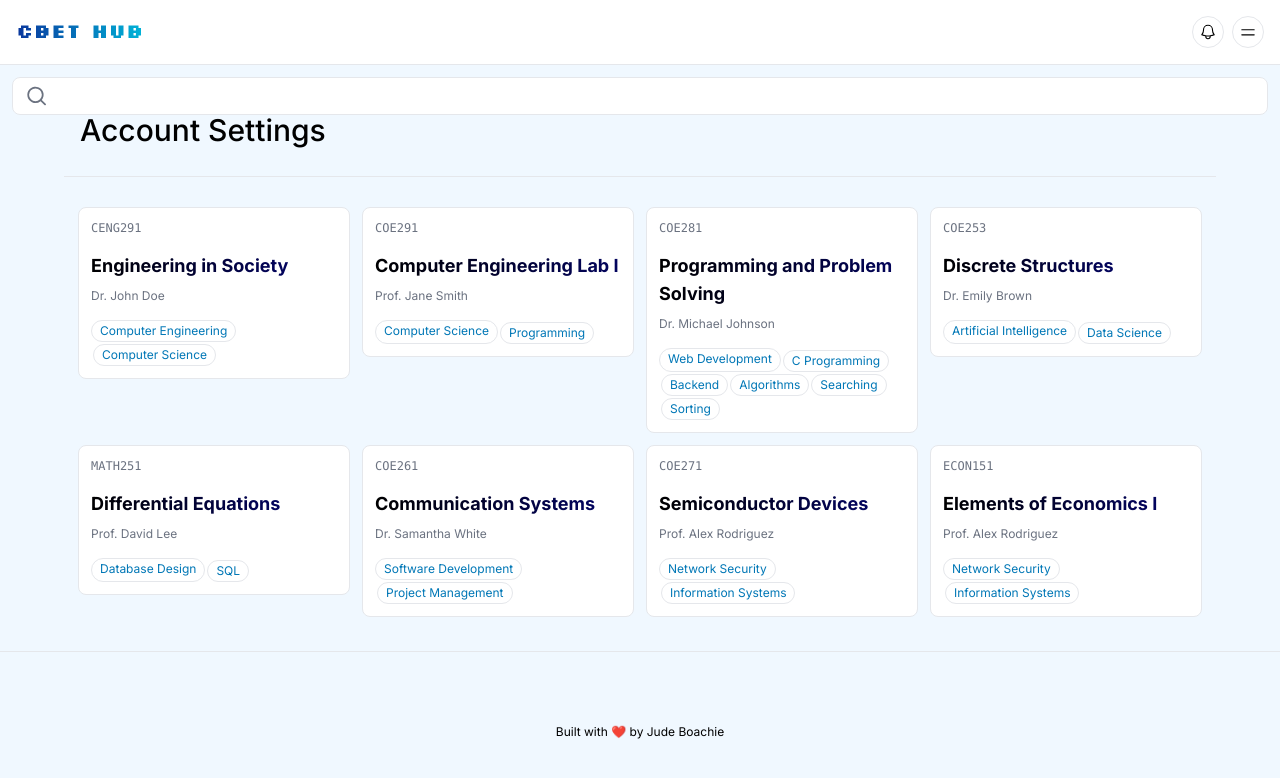
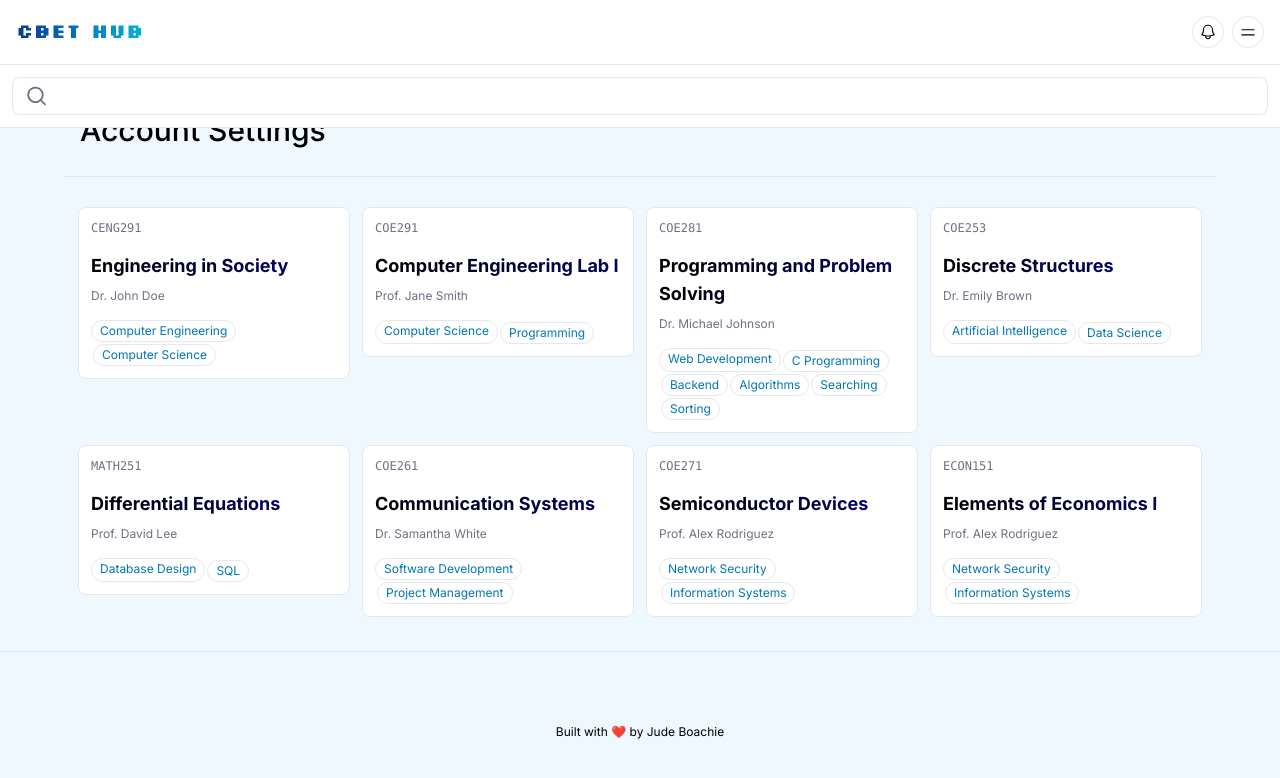
Before and after one commit to jdboachie/cbethub, a Next.js app: page / in a window 1280 px wide. Shown: the top 778 px of the page. Built offline with nearby package versions, Linux system fonts and the light colour scheme.

Commit message:
dev update

```diff
--- a/components/NavBar.tsx
+++ b/components/NavBar.tsx
@@ -43,7 +43,7 @@ const NavBar = () => {
                     )}
                 </div>
             </div>
-            <div className='w-full p-3'>
+            <div className='w-full p-3 bg-white dark:bg-black border-b'>
                 <Search />
             </div>
         </nav>
```
